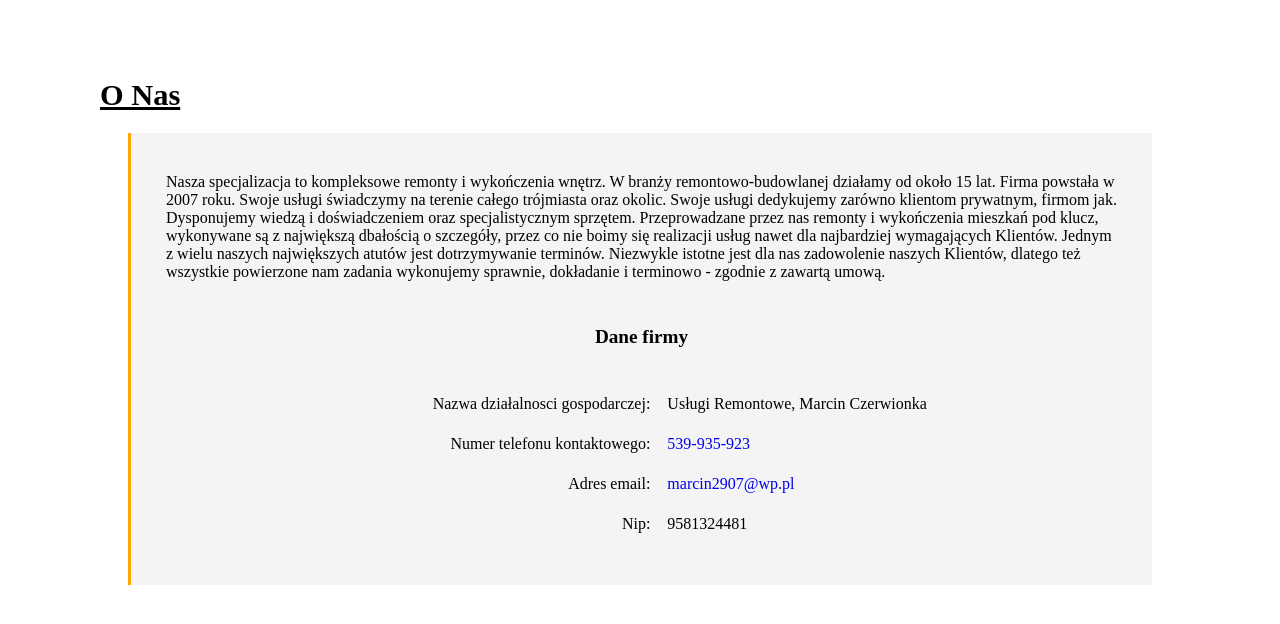
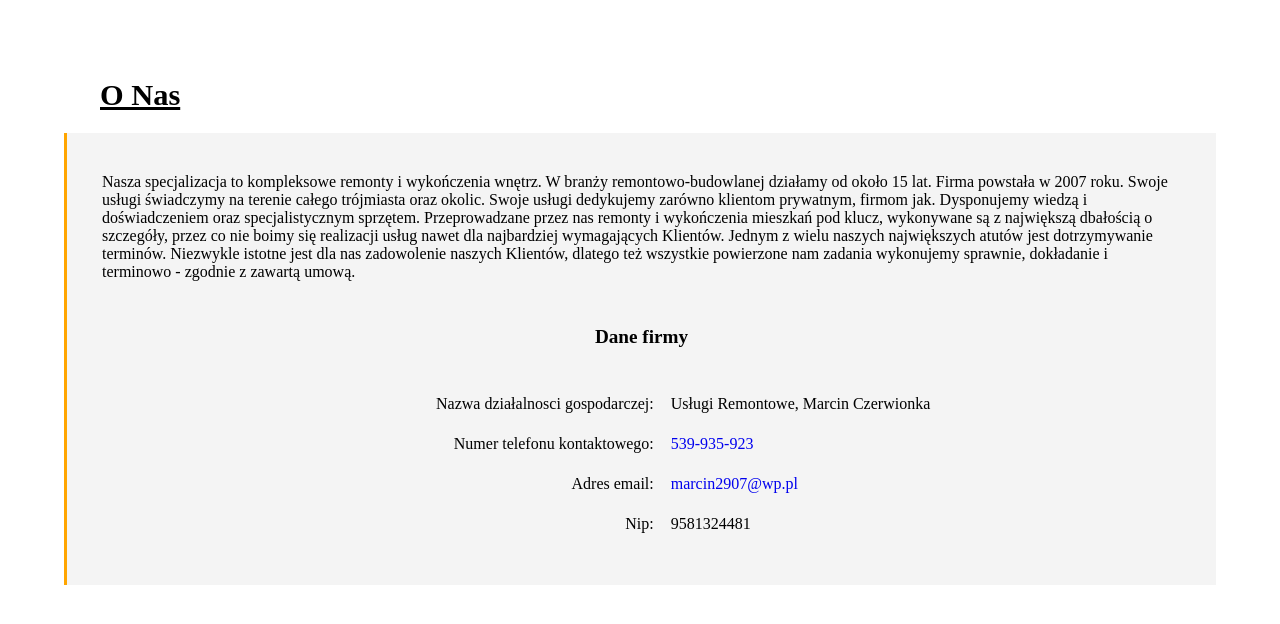
Before and after one commit to WojciechBruna/test, a plain HTML site: page index.html in a window 1280 px wide. Shown: the part 742-1366 px from the top of the page. Drawn offline with Linux system fonts and the light colour scheme.

Commit message:
Update style.css

```diff
--- a/style.css
+++ b/style.css
@@ -89,8 +89,8 @@ h1.section-heading {
 
 .abaut-container {
     background-color: rgb(244, 244, 244);
-    margin-left: 10%;
-    margin-right: 10%;
+    margin-left: 5%;
+    margin-right: 5%;
     margin-bottom: 50px;
     padding: 40px 35px;
     border-left: 3px solid orange;
@@ -107,7 +107,7 @@ h1.section-heading {
 
 .my-information table {
     width: 100%;
-    margin-top: 20px;''''''''''''''''''''''''''''''''''''''''''''''''''''''''''''''''''''''''''''''''''''''''''''''''''''''''''''''''''''''''''''''''''''''''''''''''''''''''''''''''''''''''''''''''''''''''''''''''''''''''''''''''''''''''''''''''''''''''''''''''''''''''''''''''''''''''''''''''''''''''''''''''''''''''''''''''''''''''''''''''''''''''''''''''''''''''''''''''''''''''''''''''''''''''''''''''''''''''''''''''''''''''''''''''''''''''''''''''''''''''''''''''''''''''''''''''''''''''''''''''''''''''''''''''''''''''''''''''''''''''''''''''''''''''''''''''''''''''''''''''''''''''''''''''''''''''''''''''''''''''''''''''''''''''''''''''''''''''''''''''''''''''''''''''''''''''''''''''''''''''''''''''''''''''''''''''''''''''''''''''''''''''''''''''''''''''''''''''''''''''''''''''''''''''''''''''''''''''''''''''''''''''''''''''''''''''''''''''''''''''''''''''''''''''''''''''''''''''''''''''''''''''''''''''''''''''''''''''''''''''''''''''''''''''''''''''''
+    margin-top: 20px;
 
 }
 
```
